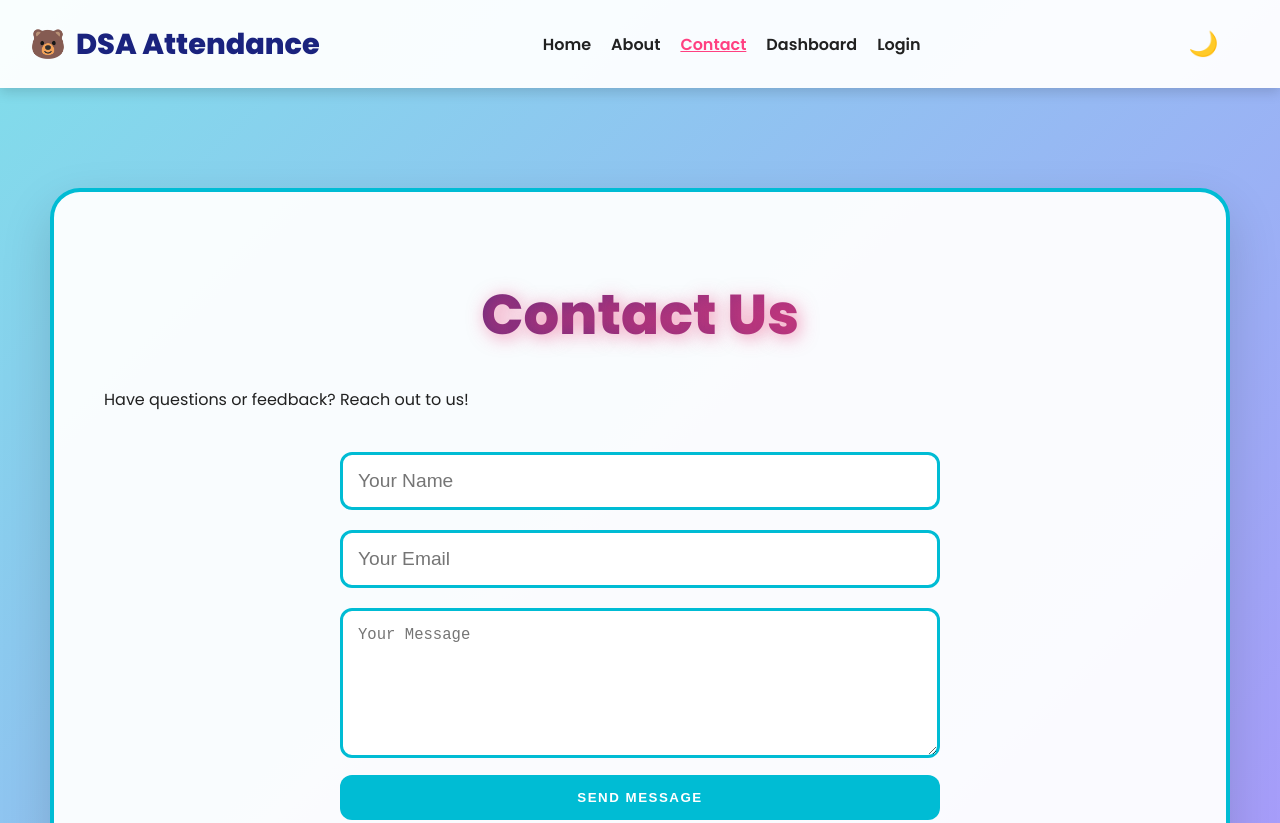
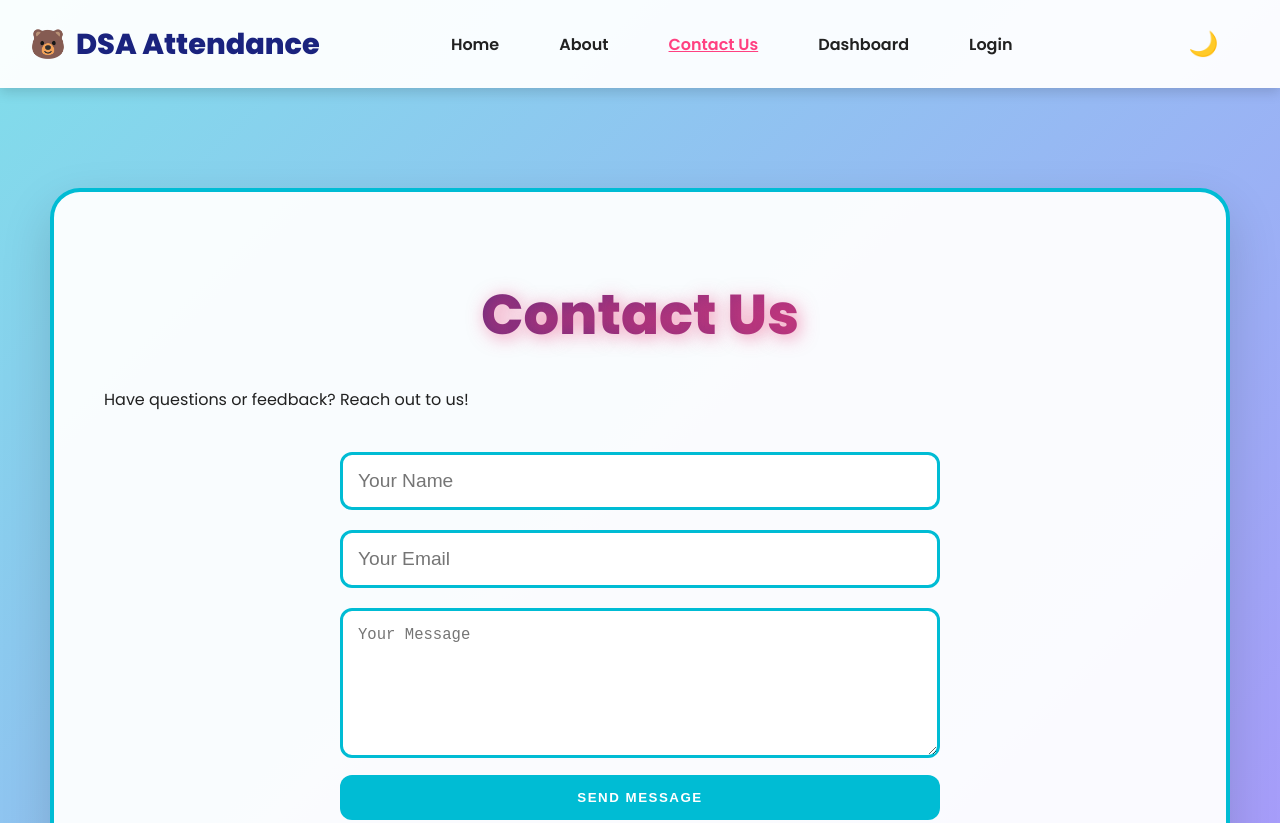
Before and after one commit to devillikevd/Attendance-Sheet, a plain HTML site: page contact.html in a window 1280 px wide. Shown: the top 823 px of the page. Drawn offline with Linux system fonts and the light colour scheme.

Commit message:
Fixed Spacing in Navbar

```diff
--- a/contact.html
+++ b/contact.html
@@ -16,7 +16,7 @@
         <ul class="nav-links">
             <li><a href="index.html">Home</a></li>
             <li><a href="about.html">About</a></li>
-            <li><a href="contact.html" class="active">Contact</a></li>
+            <li><a href="contact.html" class="active">Contact Us</a></li>
             <li><a href="dashboard.html">Dashboard</a></li>
             <li><a href="#" id="loginLink" onclick="toggleLogin()">Login</a></li>
         </ul>
--- a/styles.css
+++ b/styles.css
@@ -276,7 +276,7 @@ h1 {
 .nav-links {
     list-style: none;
     display: flex;
-    gap: 20px;
+    gap: 60px;
 }
 
 .nav-links li a {
```
Also changed, not shown: dashboard.html (+9 -8 lines).
